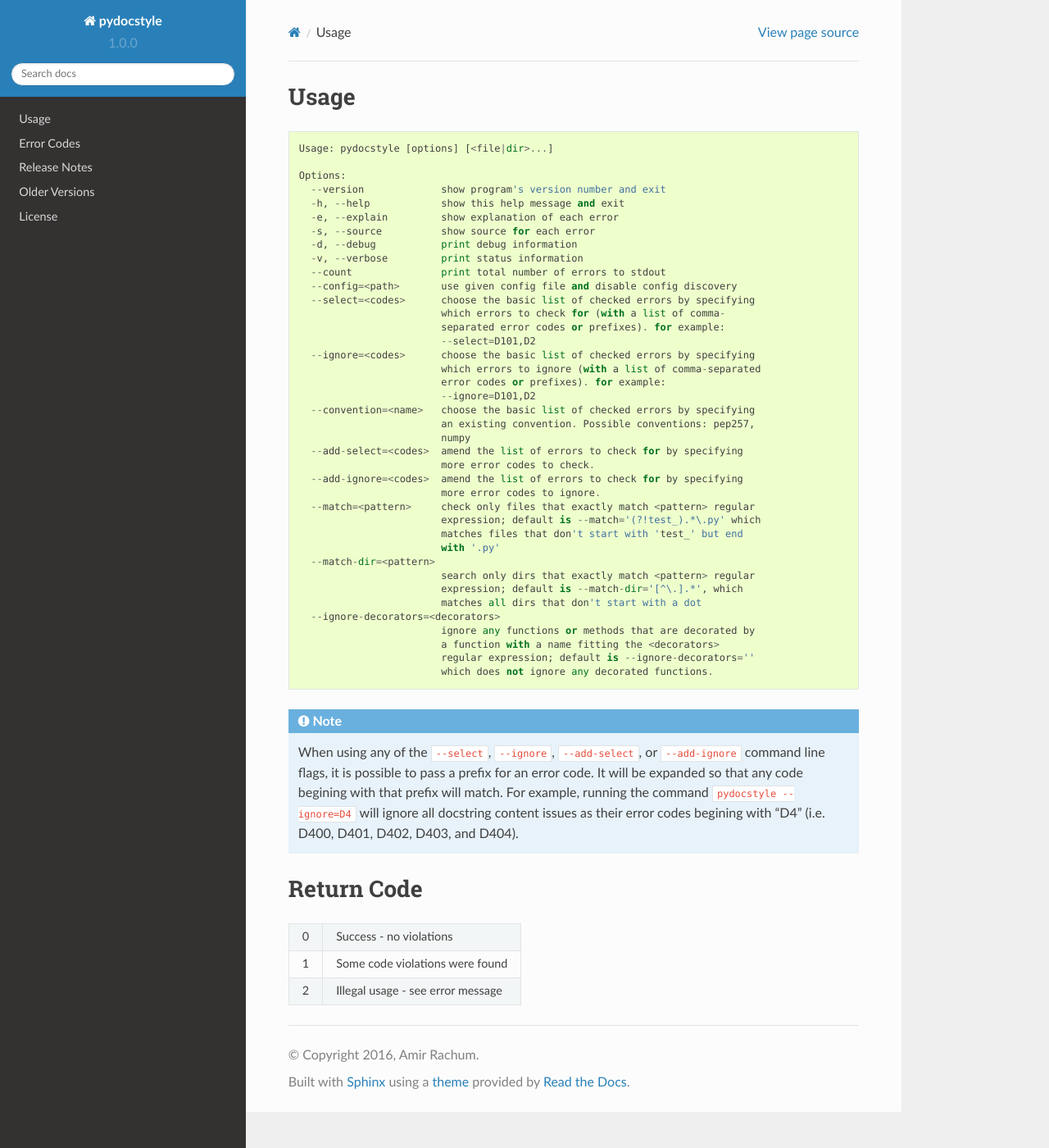
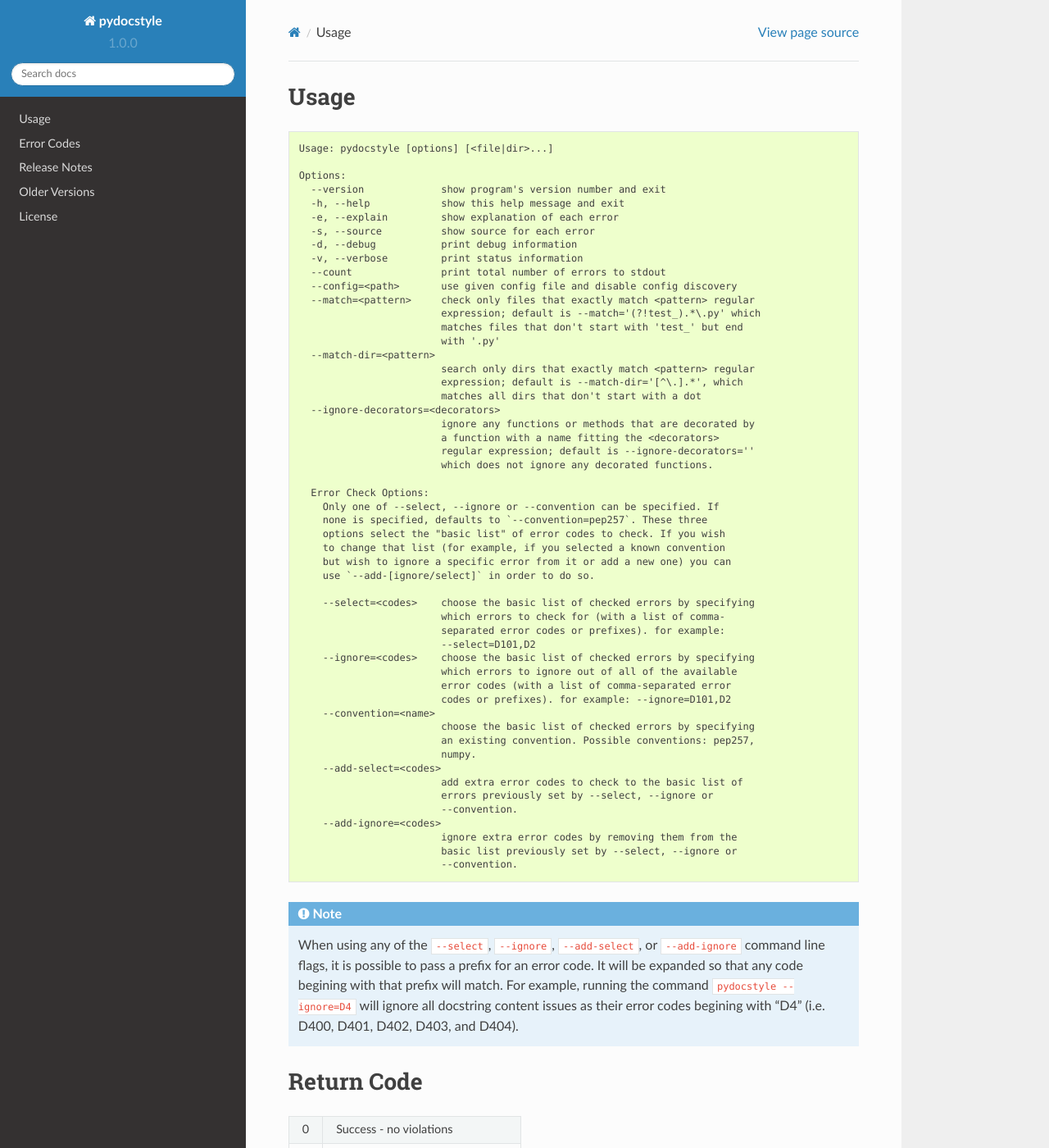
Before and after one commit to PyCQA/pydocstyle, a Sphinx documentation site: the page built from docs/snippets/cli.rst, in a window 1280 px wide and 1400 px high. Shown: the whole window at 82% size. Built offline with Sphinx 7.4.7 and the Read the Docs theme 2.0.0, drawn with Linux system fonts in a browser that asks for light colours; the version number is read from the project's files by our own code.

```diff
--- a/docs/snippets/cli.rst
+++ b/docs/snippets/cli.rst
@@ -16,21 +16,6 @@ Usage
       -v, --verbose         print status information
       --count               print total number of errors to stdout
       --config=<path>       use given config file and disable config discovery
-      --select=<codes>      choose the basic list of checked errors by specifying
-                            which errors to check for (with a list of comma-
-                            separated error codes or prefixes). for example:
-                            --select=D101,D2
-      --ignore=<codes>      choose the basic list of checked errors by specifying
-                            which errors to ignore (with a list of comma-separated
-                            error codes or prefixes). for example:
-                            --ignore=D101,D2
-      --convention=<name>   choose the basic list of checked errors by specifying
-                            an existing convention. Possible conventions: pep257,
-                            numpy
-      --add-select=<codes>  amend the list of errors to check for by specifying
-                            more error codes to check.
-      --add-ignore=<codes>  amend the list of errors to check for by specifying
-                            more error codes to ignore.
       --match=<pattern>     check only files that exactly match <pattern> regular
                             expression; default is --match='(?!test_).*\.py' which
                             matches files that don't start with 'test_' but end
@@ -44,6 +29,36 @@ Usage
                             a function with a name fitting the <decorators>
                             regular expression; default is --ignore-decorators=''
                             which does not ignore any decorated functions.
+
+      Error Check Options:
+        Only one of --select, --ignore or --convention can be specified. If
+        none is specified, defaults to `--convention=pep257`. These three
+        options select the "basic list" of error codes to check. If you wish
+        to change that list (for example, if you selected a known convention
+        but wish to ignore a specific error from it or add a new one) you can
+        use `--add-[ignore/select]` in order to do so.
+
+        --select=<codes>    choose the basic list of checked errors by specifying
+                            which errors to check for (with a list of comma-
+                            separated error codes or prefixes). for example:
+                            --select=D101,D2
+        --ignore=<codes>    choose the basic list of checked errors by specifying
+                            which errors to ignore out of all of the available
+                            error codes (with a list of comma-separated error
+                            codes or prefixes). for example: --ignore=D101,D2
+        --convention=<name>
+                            choose the basic list of checked errors by specifying
+                            an existing convention. Possible conventions: pep257,
+                            numpy.
+        --add-select=<codes>
+                            add extra error codes to check to the basic list of
+                            errors previously set by --select, --ignore or
+                            --convention.
+        --add-ignore=<codes>
+                            ignore extra error codes by removing them from the
+                            basic list previously set by --select, --ignore or
+                            --convention.
+
 
 .. note::
 
--- a/setup.cfg
+++ /dev/null
@@ -1,2 +0,0 @@
-[wheel]
-universal = 1
```
Also changed, not shown: docs/release_notes.rst (+12 -2 lines).
